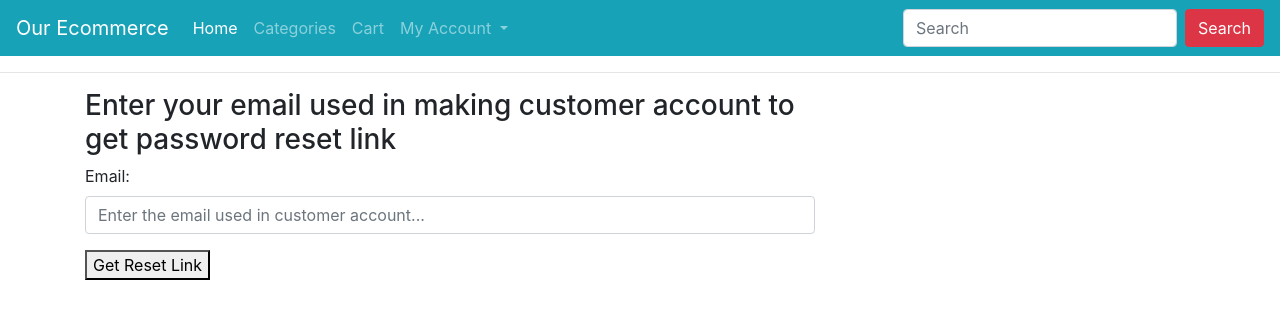
After one commit to sakshii8/LapTech-, a Django app: page /forgot-password/ in a window 1280 px wide. The commit adds this page. Shown: the top 319 px of the page. Run offline with Django 3.2, Linux system fonts and the light colour scheme; some libraries are stand-ins or nearby versions.

Commit message:
password reset

```diff
--- a/ecomapp/forms.py
+++ b/ecomapp/forms.py
@@ -81,3 +81,40 @@ class ProductForm(forms.ModelForm):
             }),
 
         }
+
+
+class PasswordForgotForm(forms.Form):
+    email = forms.CharField(widget=forms.EmailInput(attrs={
+        "class": "form-control",
+        "placeholder": "Enter the email used in customer account..."
+    }))
+
+    def clean_email(self):
+        e = self.cleaned_data.get("email")
+        if Customer.objects.filter(user__email=e).exists():
+            pass
+        else:
+            raise forms.ValidationError(
+                "Customer with this account does not exists..")
+        return e
+
+
+class PasswordResetForm(forms.Form):
+    new_password = forms.CharField(widget=forms.PasswordInput(attrs={
+        'class': 'form-control',
+        'autocomplete': 'new-password',
+        'placeholder': 'Enter New Password',
+    }), label="New Password")
+    confirm_new_password = forms.CharField(widget=forms.PasswordInput(attrs={
+        'class': 'form-control',
+        'autocomplete': 'new-password',
+        'placeholder': 'Confirm New Password',
+    }), label="Confirm New Password")
+
+    def clean_confirm_new_password(self):
+        new_password = self.cleaned_data.get("new_password")
+        confirm_new_password = self.cleaned_data.get("confirm_new_password")
+        if new_password != confirm_new_password:
+            raise forms.ValidationError(
+                "New Passwords did not match!")
+        return confirm_new_password
--- a/ecomapp/urls.py
+++ b/ecomapp/urls.py
@@ -36,6 +36,10 @@ urlpatterns = [
          name="customerorderdetail"),
 
     path("search/", SearchView.as_view(), name="search"),
+
+    path("forgot-password/", PasswordForgotView.as_view(), name="passworforgot"),
+    path("password-reset/<email>/<token>/",
+         PasswordResetView.as_view(), name="passwordreset"),
     # Admin Side pages
 
     path("admin-login/", AdminLoginView.as_view(), name="adminlogin"),
@@ -53,4 +57,5 @@ urlpatterns = [
     path("admin-product/add/", AdminProductCreateView.as_view(),
          name="adminproductcreate"),
 
+
 ]
--- a/ecomapp/views.py
+++ b/ecomapp/views.py
@@ -3,7 +3,10 @@ from django.contrib.auth import authenticate, login, logout
 from django.shortcuts import render, redirect
 from django.urls import reverse_lazy, reverse
 from django.core.paginator import Paginator
+from .utils import password_reset_token
+from django.core.mail import send_mail
 from django.http import JsonResponse
+from django.conf import settings
 from django.db.models import Q
 from .models import *
 from .forms import *
@@ -390,7 +393,59 @@ class SearchView(TemplateView):
         return context
 
 
+class PasswordForgotView(FormView):
+    template_name = "forgotpassword.html"
+    form_class = PasswordForgotForm
+    success_url = "/forgot-password/?m=s"
+
+    def form_valid(self, form):
+        # get email from user
+        email = form.cleaned_data.get("email")
+        # get current host ip/domain
+        url = self.request.META['HTTP_HOST']
+        # get customer and then user
+        customer = Customer.objects.get(user__email=email)
+        user = customer.user
+        # send mail to the user with email
+        text_content = 'Please Click the link below to reset your password. '
+        html_content = url + "/password-reset/" + email + \
+            "/" + password_reset_token.make_token(user) + "/"
+        send_mail(
+            'Password Reset Link | Django Ecommerce',
+            text_content + html_content,
+            settings.EMAIL_HOST_USER,
+            [email],
+            fail_silently=False,
+        )
+        return super().form_valid(form)
+
+
+class PasswordResetView(FormView):
+    template_name = "passwordreset.html"
+    form_class = PasswordResetForm
+    success_url = "/login/"
+
+    def dispatch(self, request, *args, **kwargs):
+        email = self.kwargs.get("email")
+        user = User.objects.get(email=email)
+        token = self.kwargs.get("token")
+        if user is not None and password_reset_token.check_token(user, token):
+            pass
+        else:
+            return redirect(reverse("ecomapp:passworforgot") + "?m=e")
+
+        return super().dispatch(request, *args, **kwargs)
+
+    def form_valid(self, form):
+        password = form.cleaned_data['new_password']
+        email = self.kwargs.get("email")
+        user = User.objects.get(email=email)
+        user.set_password(password)
+        user.save()
+        return super().form_valid(form)
+
 # admin pages
+
 
 class AdminLoginView(FormView):
     template_name = "adminpages/adminlogin.html"
--- a/templates/customerlogin.html
+++ b/templates/customerlogin.html
@@ -21,6 +21,7 @@
                 <li style="color: red;">{{error}}</li>
                 {% endif %}
             </form>
+            <p>Forgot Password?<a href="{% url 'ecomapp:passworforgot' %}">Reset now.</a></p>
             <p> or dont have account? <a href="{% url 'ecomapp:customerregistration' %}{% if request.GET.next %}?next={{request.GET.next}}{% endif %}">Register here</a></p>
         </div>
     </div>
--- /dev/null
+++ b/templates/forgotpassword.html
@@ -0,0 +1,25 @@
+{% extends 'base.html' %}
+
+{% block title %}Forgot password{% endblock %}
+
+{% block content %}
+<div class="container">
+    <div class="row">
+        <div class="col-md-8">
+            {% if request.GET.m == "s" %}
+            <h3>Password reset link is sent to your email address. Please check your email immediately. </h3>
+            {% else %}
+            <h3>Enter your email used in making customer account to get password reset link</h3>
+            {% if request.GET.m == "e" %}
+            <h4 class="text-danger">Something went wrong, please enter your email again.</h4>
+            {% endif %}
+            <form action="" method="POST">
+                {% csrf_token %}
+                {{form.as_p}}
+                <button> Get Reset Link</button>
+            </form>
+            {% endif %}
+        </div>
+    </div>
+</div>
+{% endblock %}
```
Also changed, not shown: ecomapp/utils.py (added, +12 -0 lines), ecomproject/settings.py (+7 -0 lines), templates/passwordreset.html (added, +18 -0 lines), db.sqlite3.
